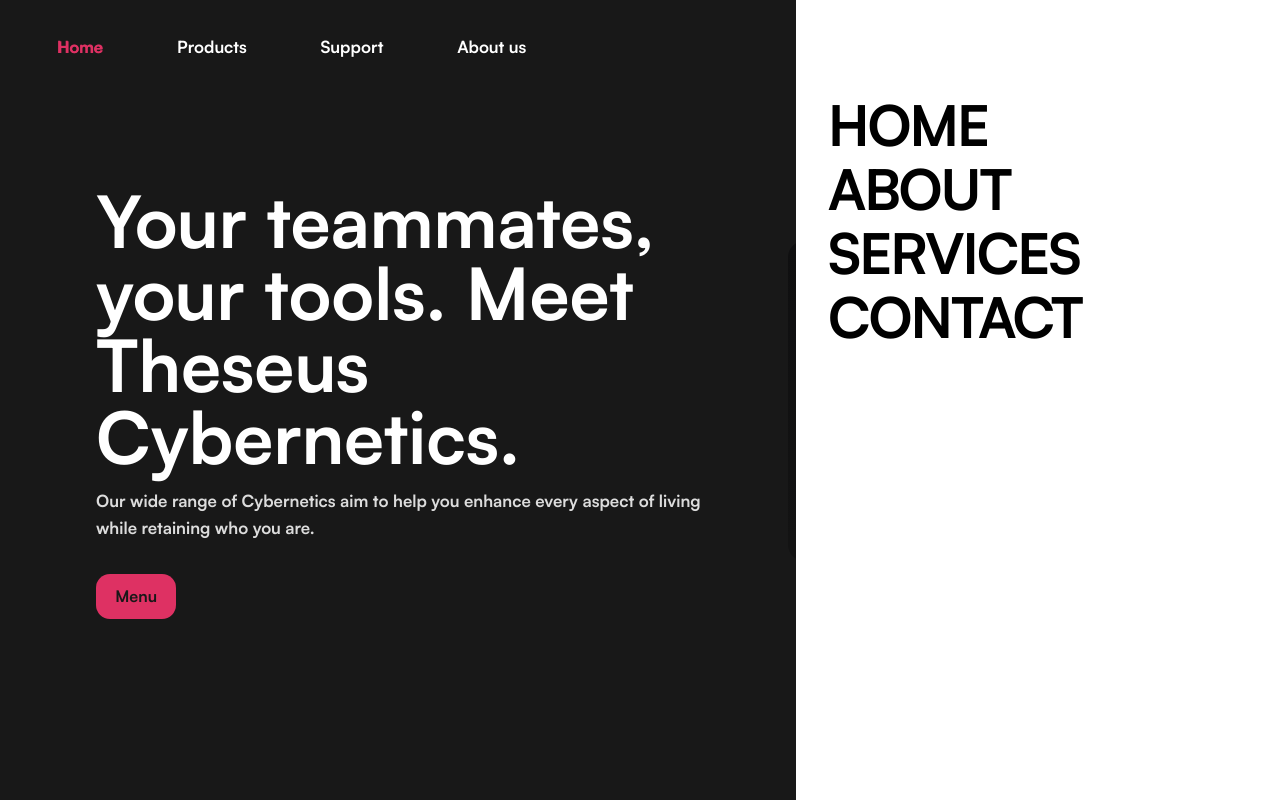
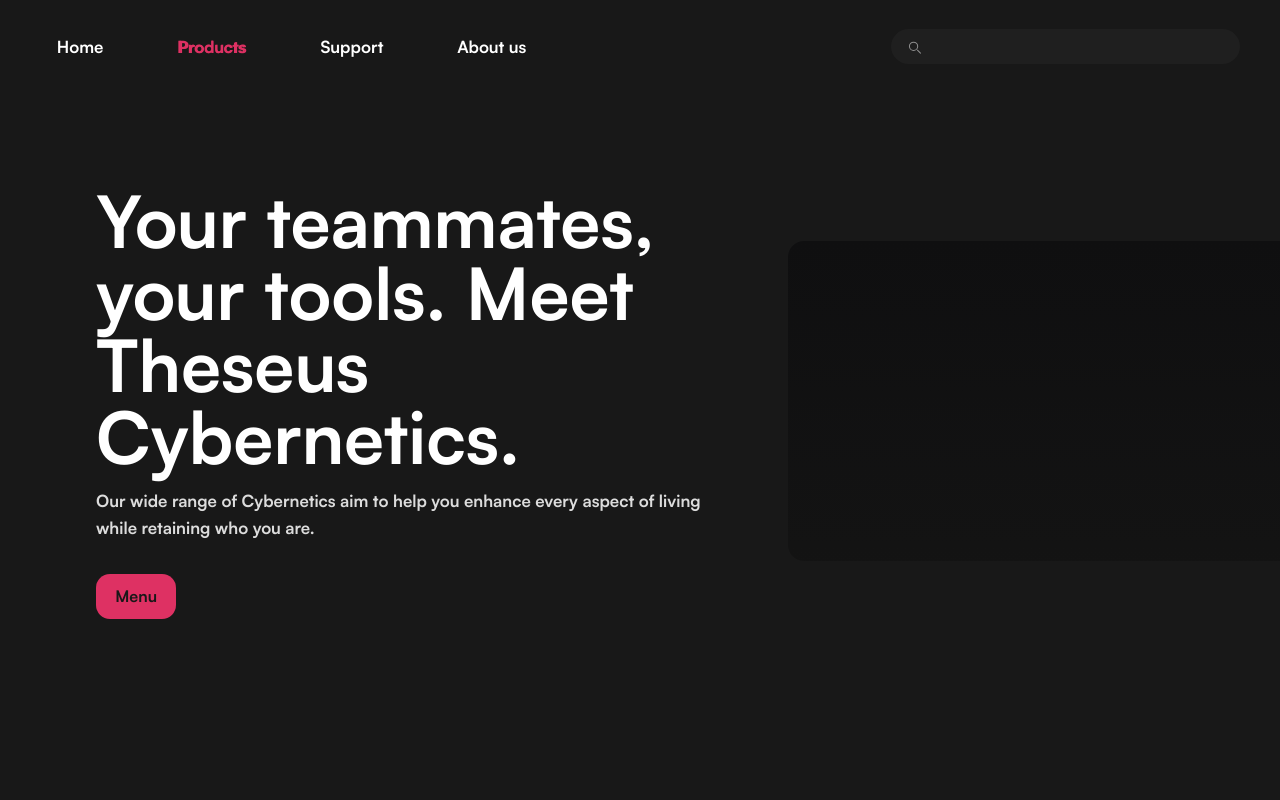
Before and after one commit to SoulShadow8326/theseus, a React (Vite) app: page /products in a window 1280 px wide. Shown: the top 800 px of the page. Built offline with nearby package versions, Linux system fonts and the light colour scheme.

Commit message:
fixes that dont work

```diff
--- a/src/components/StaggeredMenu.css
+++ b/src/components/StaggeredMenu.css
@@ -25,6 +25,11 @@
 .staggered-menu-wrapper[data-open] .staggered-menu-header,
 .staggered-menu-wrapper[data-open] .staggered-menu-panel {
   pointer-events: auto;
+}
+
+.staggered-menu-wrapper[data-open] .staggered-menu-panel,
+.staggered-menu-wrapper[data-open] .sm-prelayer {
+  transform: translateX(0) !important;
 }
 
 .staggered-menu-header {
@@ -187,6 +192,39 @@
   display: flex;
   flex-direction: column;
   gap: 1.25rem;
+}
+
+.sm-close {
+  position: absolute;
+  top: 1rem;
+  right: 1rem;
+  width: 40px;
+  height: 40px;
+  display: inline-flex;
+  align-items: center;
+  justify-content: center;
+  background: transparent;
+  border: none;
+  color: #fff;
+  cursor: pointer;
+  z-index: 100000;
+}
+
+.sm-close svg {
+  display: block;
+  width: 18px;
+  height: 18px;
+  color: var(--sm-accent, #000);
+}
+
+.sm-close:focus-visible {
+  outline: 2px solid var(--sm-accent, #000);
+  outline-offset: 4px;
+  border-radius: 6px;
+}
+
+.sm-close:hover svg {
+  opacity: 0.9;
 }
 
 .sm-socials {
--- a/src/components/StaggeredMenu.jsx
+++ b/src/components/StaggeredMenu.jsx
@@ -46,11 +46,7 @@ export const StaggeredMenu = ({
     const ctx = gsap.context(() => {
       const panel = panelRef.current;
       const preContainer = preLayersRef.current;
-      const plusH = plusHRef.current;
-      const plusV = plusVRef.current;
-      const icon = iconRef.current;
-      const textInner = textInnerRef.current;
-      if (!panel || !plusH || !plusV || !icon || !textInner) return;
+      if (!panel) return;
 
       let preLayers = [];
       if (preContainer) {
@@ -59,11 +55,24 @@ export const StaggeredMenu = ({
       preLayerElsRef.current = preLayers;
 
       const offscreen = position === 'left' ? -100 : 100;
+
+      try {
+        panel.style.transform = `translateX(${offscreen}%)`;
+        preLayers.forEach(pl => {
+          if (pl && pl.style) pl.style.transform = `translateX(${offscreen}%)`;
+        });
+      } catch (e) {}
+
       gsap.set([panel, ...preLayers], { xPercent: offscreen });
-      gsap.set(plusH, { transformOrigin: '50% 50%', rotate: 0 });
-      gsap.set(plusV, { transformOrigin: '50% 50%', rotate: 90 });
-      gsap.set(icon, { rotate: 0, transformOrigin: '50% 50%' });
-      gsap.set(textInner, { yPercent: 0 });
+
+      const plusH = plusHRef.current;
+      const plusV = plusVRef.current;
+      const icon = iconRef.current;
+      const textInner = textInnerRef.current;
+      if (plusH) gsap.set(plusH, { transformOrigin: '50% 50%', rotate: 0 });
+      if (plusV) gsap.set(plusV, { transformOrigin: '50% 50%', rotate: 90 });
+      if (icon) gsap.set(icon, { rotate: 0, transformOrigin: '50% 50%' });
+      if (textInner) gsap.set(textInner, { yPercent: 0 });
       if (toggleBtnRef.current) gsap.set(toggleBtnRef.current, { color: menuButtonColor });
     });
     return () => ctx.revert();
@@ -389,7 +398,13 @@ export const StaggeredMenu = ({
       </header>
 
       <aside id="staggered-menu-panel" ref={panelRef} className="staggered-menu-panel" aria-hidden={!open}>
-        <div className="sm-panel-inner">
+            <button type="button" className="sm-close" aria-label="Close menu" onClick={toggleMenu}>
+              <svg width="18" height="18" viewBox="0 0 24 24" fill="none" xmlns="http://www.w3.org/2000/svg" aria-hidden="true">
+                <path d="M6 6L18 18" stroke="currentColor" strokeWidth="2" strokeLinecap="round" strokeLinejoin="round" />
+                <path d="M6 18L18 6" stroke="currentColor" strokeWidth="2" strokeLinecap="round" strokeLinejoin="round" />
+              </svg>
+            </button>
+            <div className="sm-panel-inner">
           <ul className="sm-panel-list" role="list" data-numbering={displayItemNumbering || undefined}>
             {items && items.length ? (
               items.map((it, idx) => (
--- a/src/components/navbar.jsx
+++ b/src/components/navbar.jsx
@@ -1,5 +1,5 @@
 import { useRef, useEffect, useState } from 'react';
-import { Link } from 'react-router-dom';
+import { NavLink, useLocation } from 'react-router-dom';
 import './navbar.css';
 
 const GooeyNav = ({
@@ -17,6 +17,7 @@ const GooeyNav = ({
   const filterRef = useRef(null);
   const textRef = useRef(null);
   const [activeIndex, setActiveIndex] = useState(initialActiveIndex);
+  const location = useLocation();
 
   const noise = (n = 1) => n / 2 - Math.random() * n;
 
@@ -147,15 +148,23 @@ const GooeyNav = ({
     return () => resizeObserver.disconnect();
   }, [activeIndex]);
 
+  useEffect(() => {
+    if (!items || !items.length) return;
+    const idx = items.findIndex(it => it.href === location.pathname);
+    if (idx !== -1 && idx !== activeIndex) {
+      setActiveIndex(idx);
+    }
+  }, [location.pathname, items]);
+
   return (
     <div className="gooey-nav-container" ref={containerRef}>
       <nav className="nav-row">
         <ul ref={navRef} className="nav-list">
           {items.map((item, index) => (
             <li key={index} className={activeIndex === index ? 'active' : ''}>
-              <Link to={item.href} onClick={e => handleClick(e, index)} onKeyDown={e => handleKeyDown(e, index)}>
+              <NavLink to={item.href} onClick={e => handleClick(e, index)} onKeyDown={e => handleKeyDown(e, index)}>
                 {item.label}
-              </Link>
+              </NavLink>
             </li>
           ))}
         </ul>
--- a/src/pages/products.jsx
+++ b/src/pages/products.jsx
@@ -10,10 +10,10 @@ const items = [
 ];
 
 const menuItems = [
-  { label: 'Home', ariaLabel: 'Go to home page', link: '/' },
-  { label: 'About', ariaLabel: 'Learn about us', link: '/about' },
-  { label: 'Services', ariaLabel: 'View our services', link: '/services' },
-  { label: 'Contact', ariaLabel: 'Get in touch', link: '/contact' }
+  { label: 'Robot XYZ', ariaLabel: 'Go to home page', link: '/' },
+  { label: 'Robot ABC', ariaLabel: 'Learn about us', link: '/about' },
+  { label: 'Robot EGH', ariaLabel: 'View our services', link: '/services' },
+  { label: 'Robot JKL', ariaLabel: 'Get in touch', link: '/contact' }
 ];
 
 const socialItems = [
```
